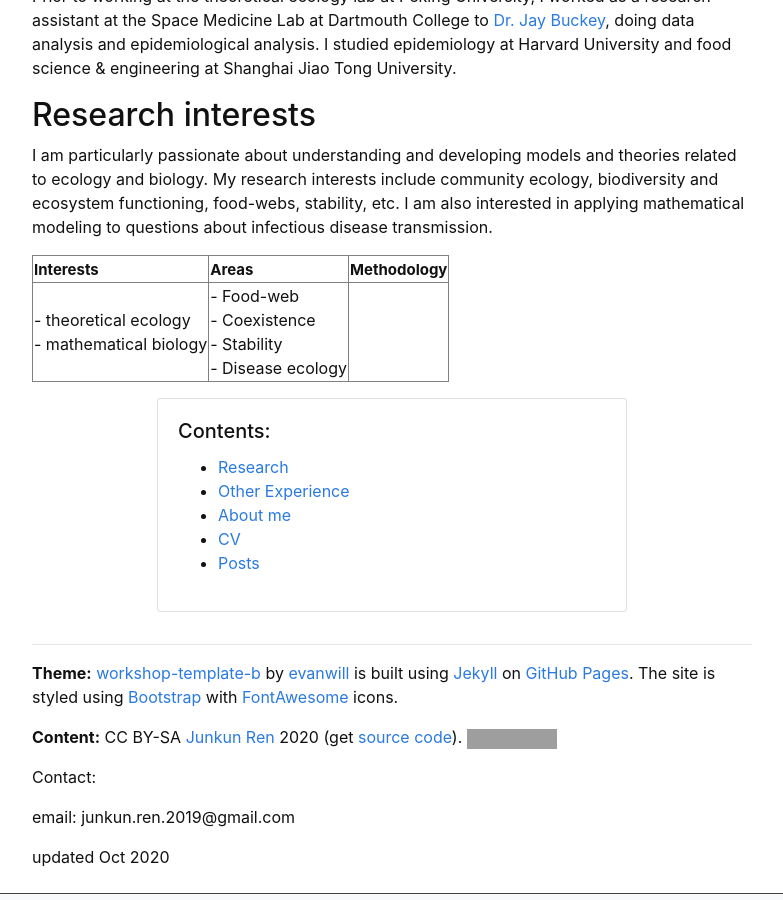
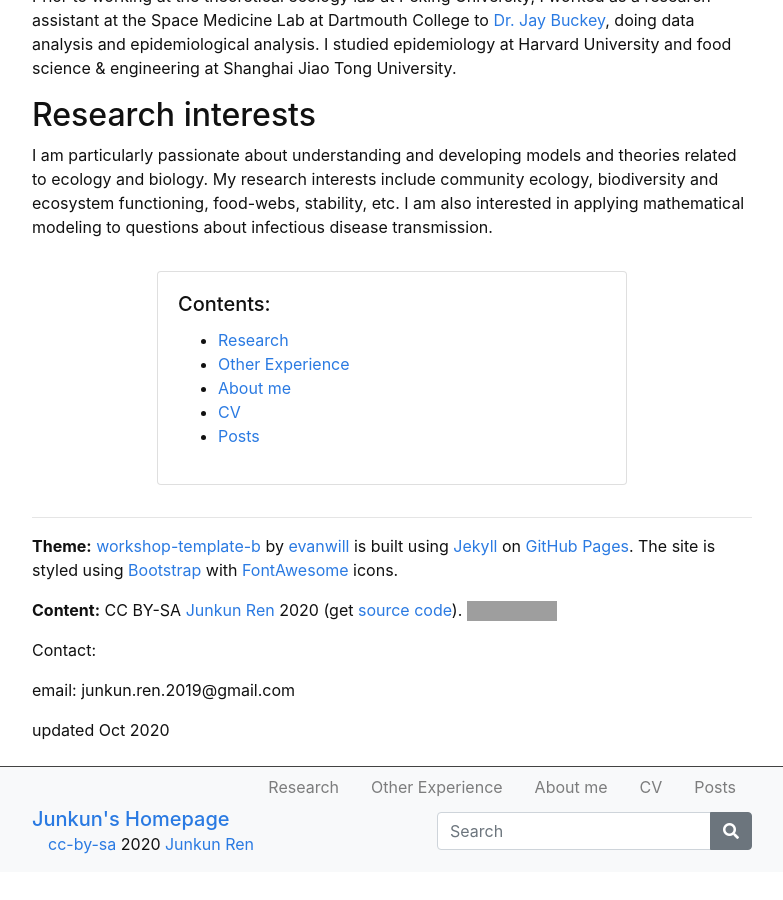
Before and after one commit to junkun-ren/PersonalWebsite, a Jekyll site: the page built from index.md, in a window 1280 px wide and 900 px high, scrolled down 779 px. Shown: the whole window, without its empty margins (248-1031 px from the left). Built offline with Jekyll 4.4.1, drawn with Linux system fonts in a browser that asks for light colours; after the commit the page ends 1651 px from its top, so only the background shows below that; grey boxes are pictures that could not be loaded.

Commit message:
Update index.md

```diff
--- a/index.md
+++ b/index.md
@@ -26,7 +26,7 @@ Prior to working at the theoretical ecology lab at Peking University, I worked a
 
 I am particularly passionate about understanding and developing models and theories related to ecology and biology. My research interests include community ecology, biodiversity and ecosystem functioning, food-webs, stability, etc. I am also interested in applying mathematical modeling to questions about infectious disease transmission.
 
-<table border="1">
+<!-------- <table border="1">
  <tr>
     <td><b style="font-size:15px">Interests</b></td>
     <td><b style="font-size:15px">Areas</b></td>
@@ -45,6 +45,7 @@ I am particularly passionate about understanding and developing models and theor
     </td>
  </tr>
 </table>
+------------->
 
 {% include toc.html %}
 
```
